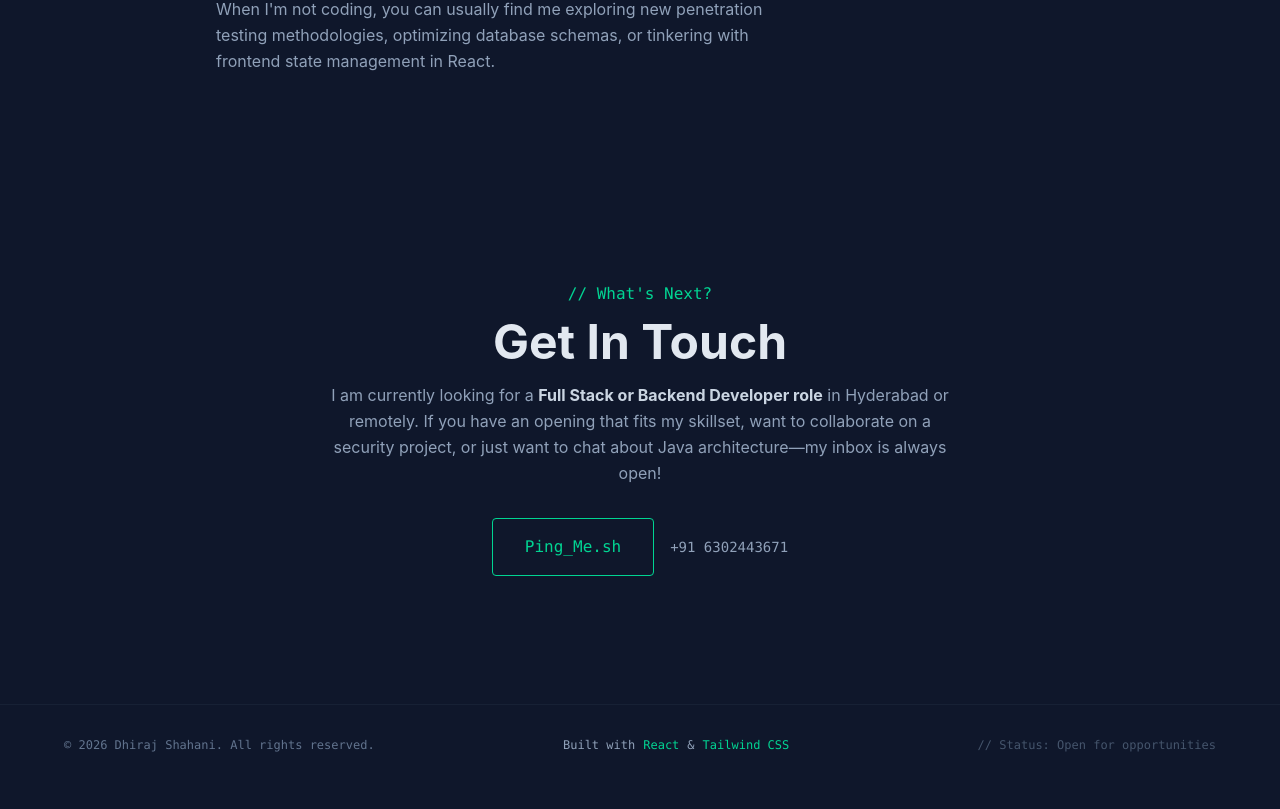
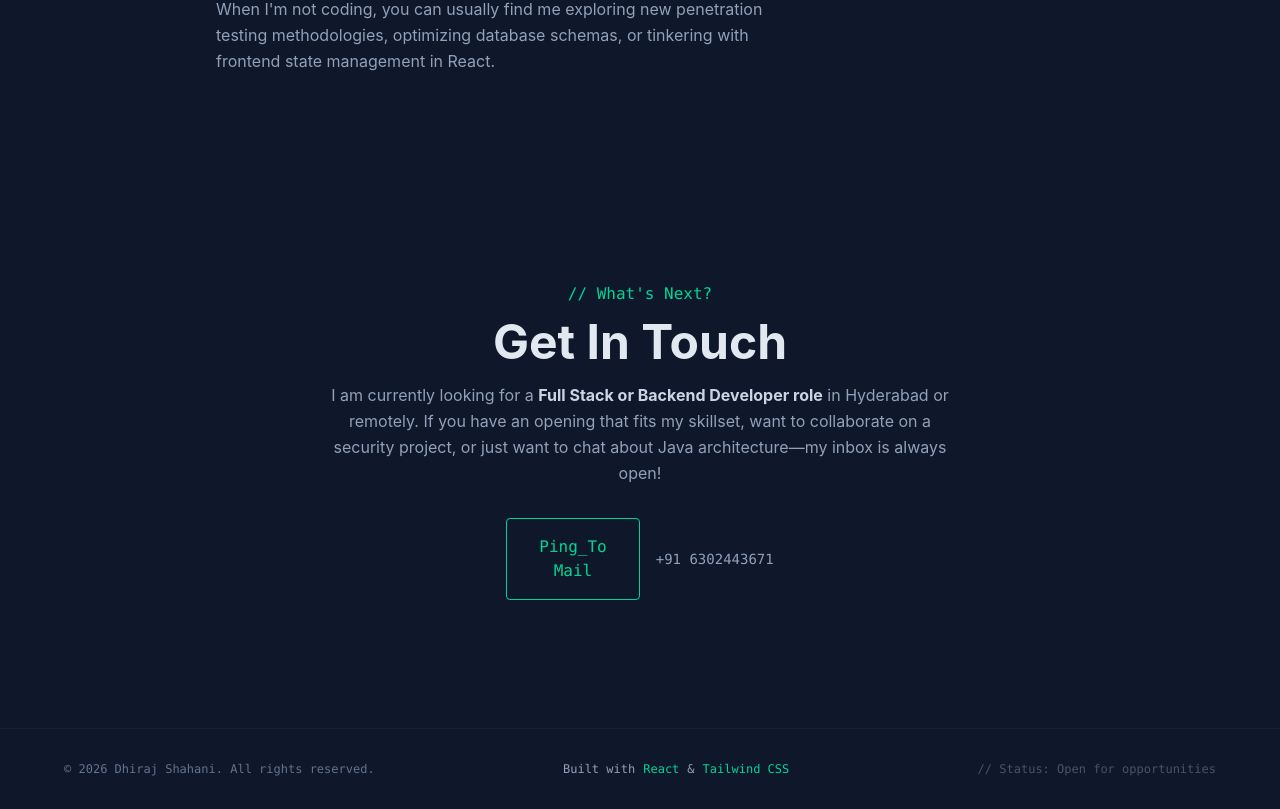
Before and after one commit to Dhiraj8A/portfolio, a React (Vite) app: page / in a window 1280 px wide. Shown: the part 3893-4702 px from the top of the page. Before the commit the page ends 4678 px from the top, so only its background shows below. Built offline with nearby package versions, Linux system fonts and the light colour scheme.

Commit message:
Fix Cloudflare deployment import paths

```diff
--- a/src/Layout/MainLayout.jsx
+++ b/src/Layout/MainLayout.jsx
@@ -1,6 +1,6 @@
 import React from 'react';
-import Navbar from '../component/Navbar';
-import Footer from '../component/Footer';
+import Navbar from '../Component/Navbar';
+import Footer from '../Component/Footer';
 
 const MainLayout = ({ children }) => {
   return (
--- a/src/Sections/Contact.jsx
+++ b/src/Sections/Contact.jsx
@@ -17,11 +17,11 @@ export default function Contact() {
           href={`mailto:${personalInfo.email}`}
           className="border border-emerald-400 text-emerald-400 bg-transparent px-8 py-4 rounded font-mono hover:bg-emerald-400/10 transition-all duration-200"
         >
-          Ping_Me.sh
+          Ping_To<br />Mail
         </a>
 
         <a
-          href="tel:+916302443671"
+          href={`tel:${personalInfo.phone}`}
           className="text-slate-400 font-mono hover:text-emerald-400 transition-colors py-2 text-sm"
         >
           +91 6302443671
```
